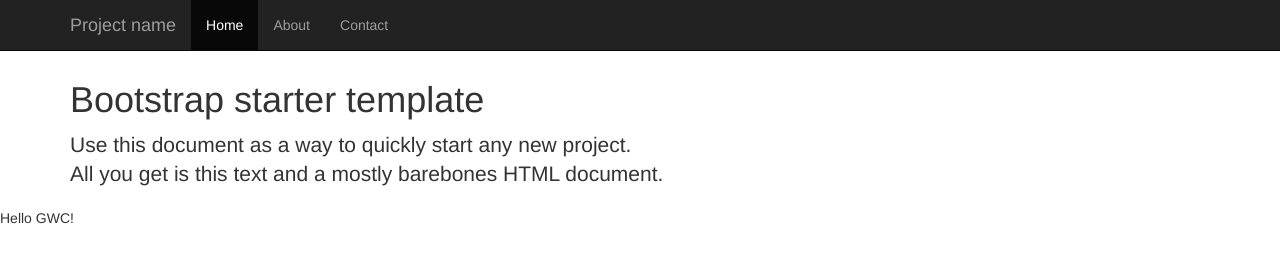
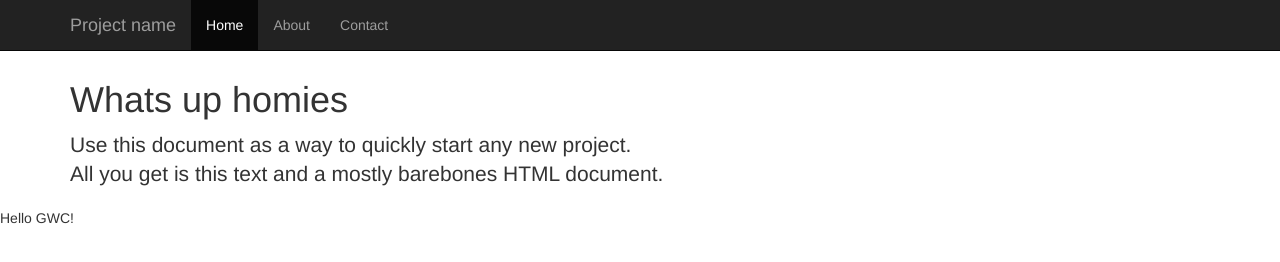
Before and after one commit to mialauer/mialauer.github.io, a plain HTML site: page index.html in a window 1280 px wide. Drawn offline with nearby package versions, Linux system fonts and the light colour scheme.

Commit message:
ChangeTitle

```diff
--- a/index.html
+++ b/index.html
@@ -47,5 +47,8 @@
 		</script>
 		<script text="text/javascript" src="https://cdnjs.cloudflare.com/ajax/libs/twitter-bootstrap/3.3.7/js/bootstrap.js">
 		</script>
+		<script text="text/javascript">
+			$('h1').html('Whats up homies');
+		</script>
 	</body>
 </html>
```
